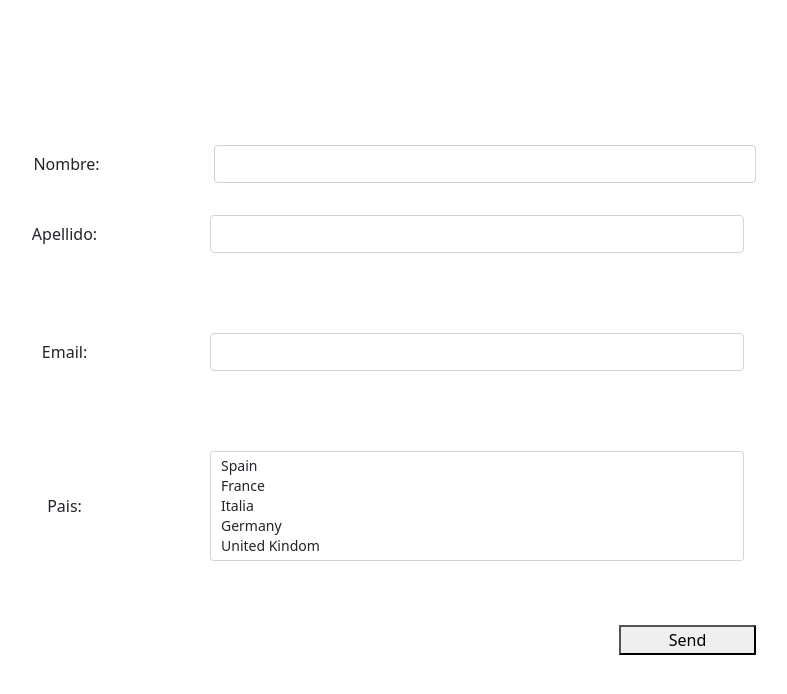
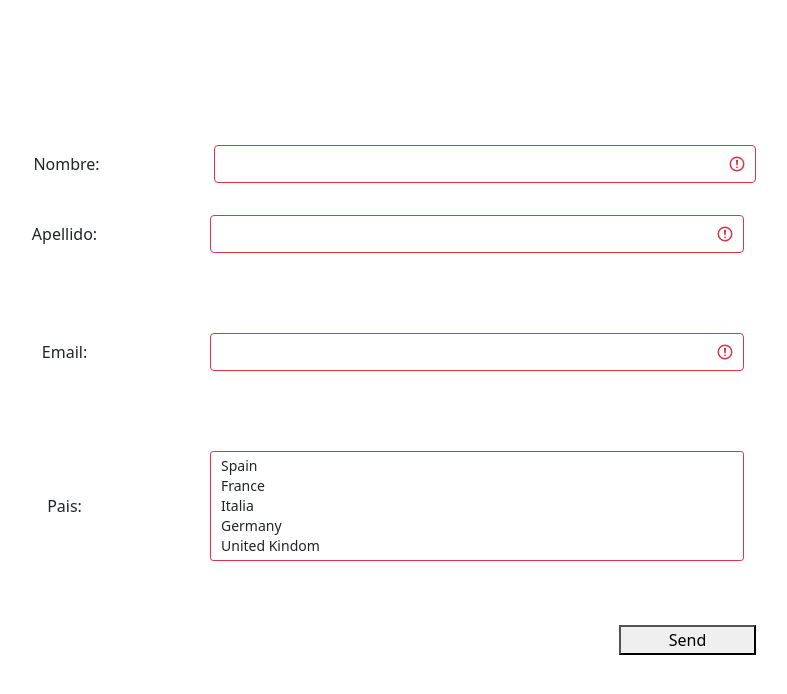
Before and after one commit to lauradillonar/angular023-forms, an Angular app: page / in a window 1280 px wide. Shown: the top 694 px of the page, without its empty margins (147-934 px from the left). Built offline with nearby package versions, Linux system fonts and the light colour scheme.

Commit message:
Añadiendo estilos a los inputs para validarlos

```diff
--- a/src/app/my-form/my-form.component.html
+++ b/src/app/my-form/my-form.component.html
@@ -1,7 +1,7 @@
 <form
   #formSend="ngForm"
   (ngSubmit)="onSubmitForm(formSend)"
-  class="row g-3 align-items-center mb-3 form-group"
+  class="row g-3 align-items-center mb-3 form-group was-validated"
 >
   <!-- Name Input Field -->
   <div class="row g-3 align-items-center">
@@ -16,6 +16,12 @@
         required
         minlength="3"
         maxlength="10"
+        [ngClass]="
+          (nombre.invalid && nombre.touched && nombre.dirty) ||
+          (nombre.invalid && formSend.submitted)
+            ? 'is-invalid'
+            : 'is-valid'
+        "
       />
     </div>
     <!-- Validations Name Input Field-->
@@ -29,11 +35,9 @@
       Input its {{ formSend.form.controls["name"].status | json }} <br />
       {{ formSend.controls["name"]?.errors | json }}
     </div>
-    <!-- <div
-      *ngIf="nombre.valid && nombre.touched && nombre.dirty"
-      class="alert alert-success"
-    >
-      Input its {{ formSend.form.controls["name"].status | json }}.
+
+    <!-- <div *ngIf="nombre.valid && nombre.touched && nombre.dirty" class="alert alert-success">
+      Input its {{formSend.form.controls.name.status | json}}.
     </div> -->
 
     <!-- Surname Input Field-->
@@ -48,6 +52,12 @@
           class="form-control"
           required
           minlength="5"
+          [ngClass]="
+            (nombre.invalid && nombre.touched && nombre.dirty) ||
+            (nombre.invalid && formSend.submitted)
+              ? 'is-invalid'
+              : 'is-valid'
+          "
         />
       </div>
     </div>
@@ -75,6 +85,12 @@
           class="form-control"
           pattern="[a-z0-9._%+-]+@[a-z0-9.-]+\.[a-z]{2,4}$"
           required
+          [ngClass]="
+            (nombre.invalid && nombre.touched && nombre.dirty) ||
+            (nombre.invalid && formSend.submitted)
+              ? 'is-invalid'
+              : 'is-valid'
+          "
         />
       </div>
     </div>
@@ -99,6 +115,12 @@
           #idCountry="ngModel"
           name="idCountry"
           class="form-select form-select-sm"
+          [ngClass]="
+            (nombre.invalid && nombre.touched && nombre.dirty) ||
+            (nombre.invalid && formSend.submitted)
+              ? 'is-invalid'
+              : 'is-valid'
+          "
           aria-label=".form-select-sm example"
           size="5"
           required
```
